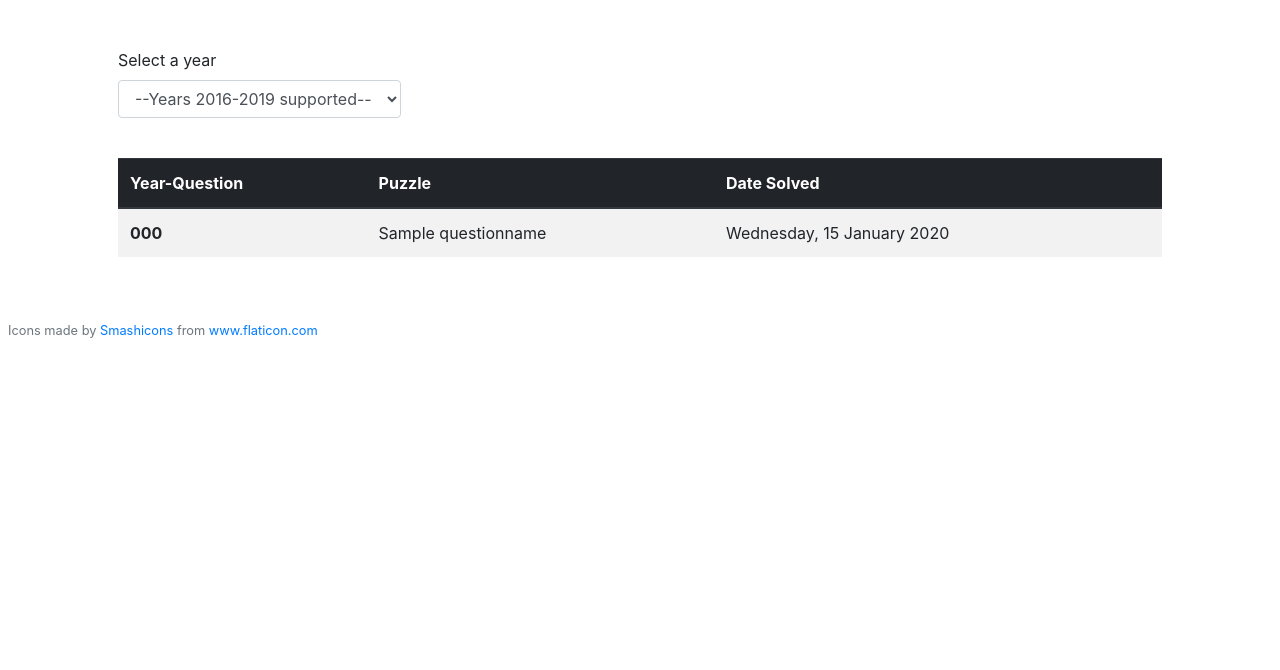
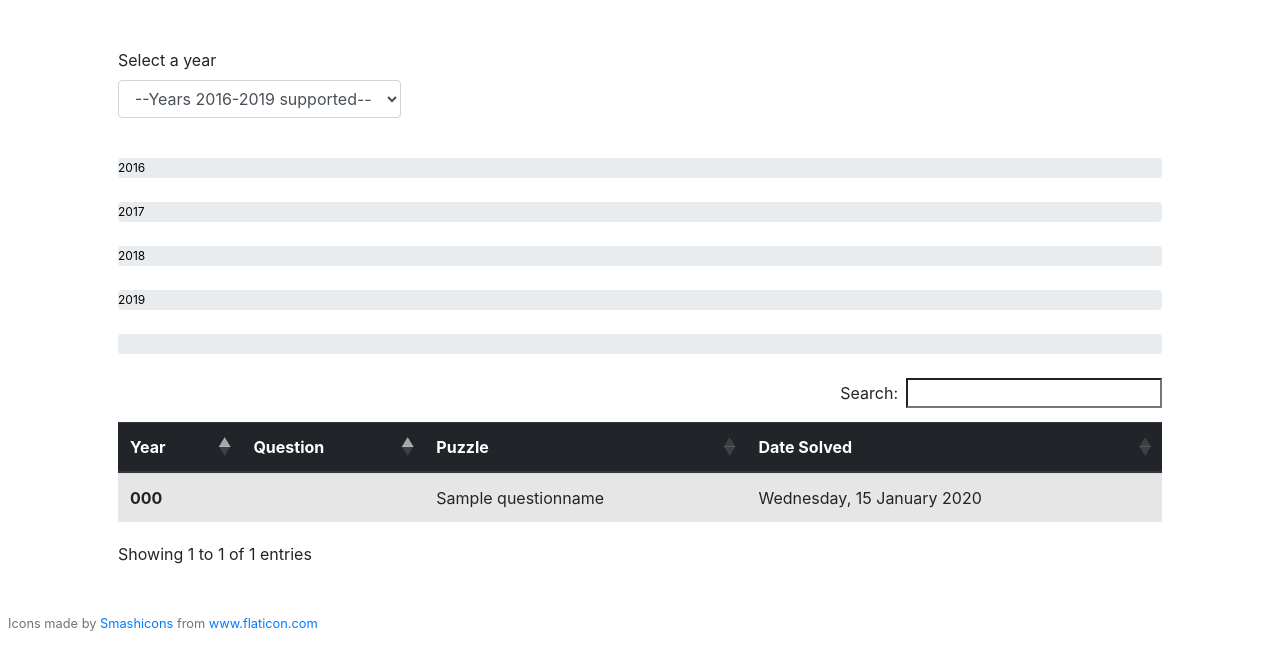
Before and after one commit to exanthis/cs50finalproject, a Flask app: page / in a window 1280 px wide. Shown: the part 66-736 px from the top of the page. Run offline with Flask 2, Linux system fonts and the light colour scheme; a user stored in the database is signed in; tables that the repository leaves empty hold one stand-in row (values such as "Sample post"); some libraries are stand-ins or nearby versions.

Commit message:
datatables and progress bar

```diff
--- a/application.py
+++ b/application.py
@@ -1,7 +1,7 @@
 import os
 from flask import Flask, redirect, render_template, request, flash, url_for
 from flask_sqlalchemy import SQLAlchemy
-from solutions import check
+from solutions import check, solutions16, solutions17, solutions18, solutions19
 from flask_bcrypt import Bcrypt
 from flask_login import LoginManager, login_user, current_user, logout_user, login_required
 
@@ -48,8 +48,45 @@
     if current_user.is_authenticated:
         user = User.query.filter_by(email=current_user.email).first()
         users_solved_problems = Questions.query.filter_by(user_id=user.id).all()
+        # Progress bar
+        sixteen = 0
+        seventeen = 0
+        eighteen = 0
+        nineteen = 0
+        for question in users_solved_problems:
+            # Find number of questions from each year user has solved
+            if question.questionname.question_number[0:4] == '2016':
+                sixteen += 1
+            if question.questionname.question_number[0:4] == '2017':
+                seventeen += 1
+            if question.questionname.question_number[0:4] == '2018':
+                eighteen += 1
+            if question.questionname.question_number[0:4] == '2019':
+                nineteen += 1
+        number_of_problems_solved = len(users_solved_problems)
+        number_of_questions = len(solutions16) + len(solutions17) + len(solutions18) + len(solutions19)
+        print(f"number of questions = {number_of_questions}")
+        overall_progress = 100 * number_of_problems_solved/number_of_questions
+        sixteen_progress = 100 * sixteen/number_of_questions
+        print(sixteen_progress)
+        seventeen_progress = 100 * seventeen/number_of_questions  # overall progress relative to total
+        eighteen_progress = 100 * eighteen/number_of_questions
+        nineteen_progress = 100 * nineteen/number_of_questions
+        sixteen_proportion = 100 * len(solutions16)/number_of_questions  # proportion of total each year makes up
+        seventeen_proportion = 100 * len(solutions17)/number_of_questions
+        eighteen_proportion = 100 * len(solutions18)/number_of_questions
+        nineteen_proportion = 100 * len(solutions19)/number_of_questions
         return render_template('index.html', title="Check Solutions",
-                               users_solved_problems=users_solved_problems)
+                               users_solved_problems=users_solved_problems,
+                               overall_progress=overall_progress,
+                               sixteen_progress=sixteen_progress,
+                               seventeen_progress=seventeen_progress,
+                               eighteen_progress=eighteen_progress,
+                               nineteen_progress=nineteen_progress,
+                               sixteen_proportion=sixteen_proportion,
+                               seventeen_proportion=seventeen_proportion,
+                               eighteen_proportion=eighteen_proportion,
+                               nineteen_proportion=nineteen_proportion)
     else:
         return render_template('index.html', title="Check Solutions")
 
@@ -164,25 +201,21 @@
 
 
 # HTML FRAGMENT RETRIEVAL
-@app.route("/2016", methods=["GET", "POST"])
+@app.route("/2016")
 def twentySixteen():
-    if request.method == "GET":  # Return html form fragment to index
-        return render_template('2016.html')
+    return render_template('2016.html')
 
 
-@app.route("/2017", methods=["GET", "POST"])
+@app.route("/2017")
 def twentySeventeen():
-    if request.method == "GET":  # Return html form fragment to index
-        return render_template('2017.html')
+    return render_template('2017.html')
 
 
-@app.route("/2018", methods=["GET", "POST"])
+@app.route("/2018")
 def twentyEighteen():
-    if request.method == "GET":  # Return html form fragment to index
-        return render_template('2018.html')
+    return render_template('2018.html')
 
 
-@app.route("/2019", methods=["GET", "POST"])
+@app.route("/2019")
 def twentyNineteen():
-    if request.method == "GET":  # Return html form fragment to index
-        return render_template('2019.html')
+    return render_template('2019.html')
--- a/templates/index.html
+++ b/templates/index.html
@@ -23,10 +23,34 @@
 </form>
 <br>
 {% if users_solved_problems %}
-<table class="table table-striped table-hover">
+<div class="progress" style="height: 20px;">
+    <div id="sixteenBarSolo" class="progress-bar bg-danger progress-bar-striped progress-bar-animated" role="progressbar" style="width: 30%" aria-valuenow="{{ 100 * sixteen_progress/sixteen_proportion }}" aria-valuemin="0" aria-valuemax="100"><span style="color: black;">2016</span></div>
+</div>
+<br>
+<div class="progress" style="height: 20px;">
+    <div id="seventeenBarSolo" class="progress-bar bg-success progress-bar-striped progress-bar-animated" role="progressbar" style="width: 30%" aria-valuenow="{{ 100 * seventeen_progress/seventeen_proportion }}" aria-valuemin="0" aria-valuemax="100"><span style="color: black;">2017</span></div>
+</div>
+<br>
+<div class="progress" style="height: 20px;">
+    <div id="eighteenBarSolo" class="progress-bar bg-info progress-bar-striped progress-bar-animated" role="progressbar" style="width: 30%" aria-valuenow="{{ 100 * eighteen_progress/eighteen_proportion }}" aria-valuemin="0" aria-valuemax="100"><span style="color: black;">2018</span></div>
+</div>
+<br>
+<div class="progress" style="height: 20px;">
+    <div id="nineteenBarSolo" class="progress-bar bg-primary progress-bar-striped progress-bar-animated" role="progressbar" style="width: 30%" aria-valuenow="{{ 100 * nineteen_progress/nineteen_proportion }}" aria-valuemin="0" aria-valuemax="100"><span style="color: black;">2019</span></div>
+</div>
+<br>
+<div class="progress" style="height: 20px;">
+    <div id="sixteenBar" class="progress-bar bg-danger progress-bar-striped progress-bar-animated" role="progressbar" style="width: 30%" aria-valuenow="{{ sixteen_progress }}" aria-valuemin="0" aria-valuemax="100">{% if sixteen_progress > 10 %}2016{% endif %}</div>
+    <div id="seventeenBar" class="progress-bar bg-success progress-bar-striped progress-bar-animated" role="progressbar" style="width: 20%" aria-valuenow="{{ seventeen_progress }}" aria-valuemin="0" aria-valuemax="100">{% if seventeen_progress > 10 %}2017{% endif %}</div>
+    <div id="eighteenBar" class="progress-bar bg-info progress-bar-striped progress-bar-animated" role="progressbar" style="width: 20%" aria-valuenow="{{ eighteen_progress }}" aria-valuemin="0" aria-valuemax="100">{% if eighteen_progress > 10 %}2018{% endif %}</div>
+    <div id="nineteenBar" class="progress-bar bg-primary progress-bar-striped progress-bar-animated" role="progressbar" style="width: 30%" aria-valuenow="{{ nineteen_progress }}" aria-valuemin="0" aria-valuemax="100">{% if nineteen_progress > 10 %}2019{% endif %}</div>
+</div>
+<br>
+<table id="solvedProblems" class="display table table-striped table-hover">
   <thead class="thead-dark">
     <tr>
-        <th scope="col">Year-Question</th>
+      <th scope="col">Year</th>
+      <th scope="col">Question</th>
       <th scope="col">Puzzle</th>
       <th scope="col">Date Solved</th>
     </tr>
@@ -34,7 +58,8 @@
   <tbody>
     {% for question in users_solved_problems %}
     <tr>
-      <th scope="row">{{ question.questionname.question_number }}</th>
+      <th scope="row">{{ question.questionname.question_number[0:4] }}</th>
+      <th scope="row">{{ question.questionname.question_number[5:] }}</th>
       <td>{{ question.questionname.question_name }}</td>
       <td>{{ question.date_solved.strftime('%A, %d %B %Y') }}</td>
     </tr>
@@ -43,7 +68,25 @@
 </table>
 {% endif %}
 
+
 <script>
+
+document.querySelector('#sixteenBar').style.width = "{{ sixteen_progress }}%"
+document.querySelector('#seventeenBar').style.width = "{{ seventeen_progress }}%"
+document.querySelector('#eighteenBar').style.width = "{{ eighteen_progress }}%"
+document.querySelector('#nineteenBar').style.width = "{{ nineteen_progress }}%"
+document.querySelector('#sixteenBarSolo').style.width = "{{ 100 * sixteen_progress/sixteen_proportion }}%"
+document.querySelector('#seventeenBarSolo').style.width = "{{ 100 * seventeen_progress/seventeen_proportion }}%"
+document.querySelector('#eighteenBarSolo').style.width = "{{ 100 * eighteen_progress/eighteen_proportion }}%"
+document.querySelector('#nineteenBarSolo').style.width = "{{ 100 * nineteen_progress/nineteen_proportion }}%"
+
+$(document).ready(function () {
+    $('#solvedProblems').DataTable({
+        paging: false,
+        "order": [[ 0, 'asc' ], [ 1, 'asc' ]]
+    });
+});
+
 subbut = document.querySelector('#btnSubmit');
 // This function receives the year input by the user and reveals the form category for
 // question choice, answer input and submit button.
@@ -58,16 +101,17 @@
     ajax.onreadystatechange = function() {
         if (this.readyState == 4 && this.status == 200) {
             document.getElementById("questionsDiv").innerHTML = this.responseText;
+            // Also reveal answer and submit button
+            answerDiv = document.getElementById("answerDiv");
+            answerDiv.style.display = "block";
+            btnSubmit.style.display = "block";
         }
     }
     // Open file and transmit data
     ajax.open("GET", year, true);
     ajax.send();
 
-    // Also reveal answer and submit button
-    answerDiv = document.getElementById("answerDiv");
-    answerDiv.style.display = "block";
-    btnSubmit.style.display = "block";
+
 }
 
 
@@ -96,7 +140,6 @@
     // create AJAX object
     var response;
     var ajax = new XMLHttpRequest();
-    // callback function to pre-fill div once page is loaded
     ajax.onreadystatechange = function ajaxcheckJS() {
         if (this.readyState == 4 && this.status == 200) {
             if (ajax.responseText === "false")
--- a/templates/layout.html
+++ b/templates/layout.html
@@ -7,8 +7,15 @@
 
     <!-- Bootstrap CSS -->
     <link rel="stylesheet" href="https://stackpath.bootstrapcdn.com/bootstrap/4.1.3/css/bootstrap.min.css" integrity="sha384-MCw98/SFnGE8fJT3GXwEOngsV7Zt27NXFoaoApmYm81iuXoPkFOJwJ8ERdknLPMO" crossorigin="anonymous">
+    <link href="https://cdn.datatables.net/1.10.16/css/dataTables.bootstrap4.css" rel="stylesheet">
+    <link href="/static/styles.css" rel="stylesheet">
+    <!-- Optional JavaScript -->
+    <!-- jQuery first, then Popper.js, then Bootstrap JS -->
 
-    <link href="/static/styles.css" rel="stylesheet">
+    <script src="https://cdnjs.cloudflare.com/ajax/libs/jquery/3.3.1/jquery.min.js"></script>
+    <script src="https://cdnjs.cloudflare.com/ajax/libs/popper.js/1.14.1/umd/popper.min.js"></script>
+    <script src="https://stackpath.bootstrapcdn.com/bootstrap/4.1.3/js/bootstrap.min.js" integrity="sha384-ChfqqxuZUCnJSK3+MXmPNIyE6ZbWh2IMqE241rYiqJxyMiZ6OW/JmZQ5stwEULTy" crossorigin="anonymous"></script>
+    <script src="https://cdnjs.cloudflare.com/ajax/libs/datatables/1.10.16/js/jquery.dataTables.min.js"></script>
 
     {% if title %}
     <title>CS50 Puzzle Day - {{ title }} </title>
@@ -63,7 +70,7 @@
         <header>
             {% for category, message in messages %}
             <div style="margin: 10px 20px 0px 20px;" class="alert alert-{{ category }} alert-dismissible fade show border text-center" role="alert">
-            <button type="button" class="close" data-dismiss="alert" aria-label="Close">&times;</button>
+            <button type="button" class="close" data-dismiss="alert" aria-label="Close"><span aria-hidden="true">&times;</span></button>
                 {{ message }}
             </div>
             {% endfor %}
@@ -75,10 +82,6 @@
           {% block main %}{% endblock %}
       </main>
       <footer class="text-muted ml-2 small">Icons made by <a href="https://www.flaticon.com/authors/smashicons" title="Smashicons">Smashicons</a> from <a href="https://www.flaticon.com/" title="Flaticon">www.flaticon.com</a></footer>
-    <!-- Optional JavaScript -->
-    <!-- jQuery first, then Popper.js, then Bootstrap JS -->
-    <script src="https://code.jquery.com/jquery-3.3.1.slim.min.js" integrity="sha384-q8i/X+965DzO0rT7abK41JStQIAqVgRVzpbzo5smXKp4YfRvH+8abtTE1Pi6jizo" crossorigin="anonymous"></script>
-    <script src="https://cdnjs.cloudflare.com/ajax/libs/popper.js/1.14.3/umd/popper.min.js" integrity="sha384-ZMP7rVo3mIykV+2+9J3UJ46jBk0WLaUAdn689aCwoqbBJiSnjAK/l8WvCWPIPm49" crossorigin="anonymous"></script>
-    <script src="https://stackpath.bootstrapcdn.com/bootstrap/4.1.3/js/bootstrap.min.js" integrity="sha384-ChfqqxuZUCnJSK3+MXmPNIyE6ZbWh2IMqE241rYiqJxyMiZ6OW/JmZQ5stwEULTy" crossorigin="anonymous"></script>
+
   </body>
 </html>
```
Lines whose indentation alone changed are shown as unchanged.
